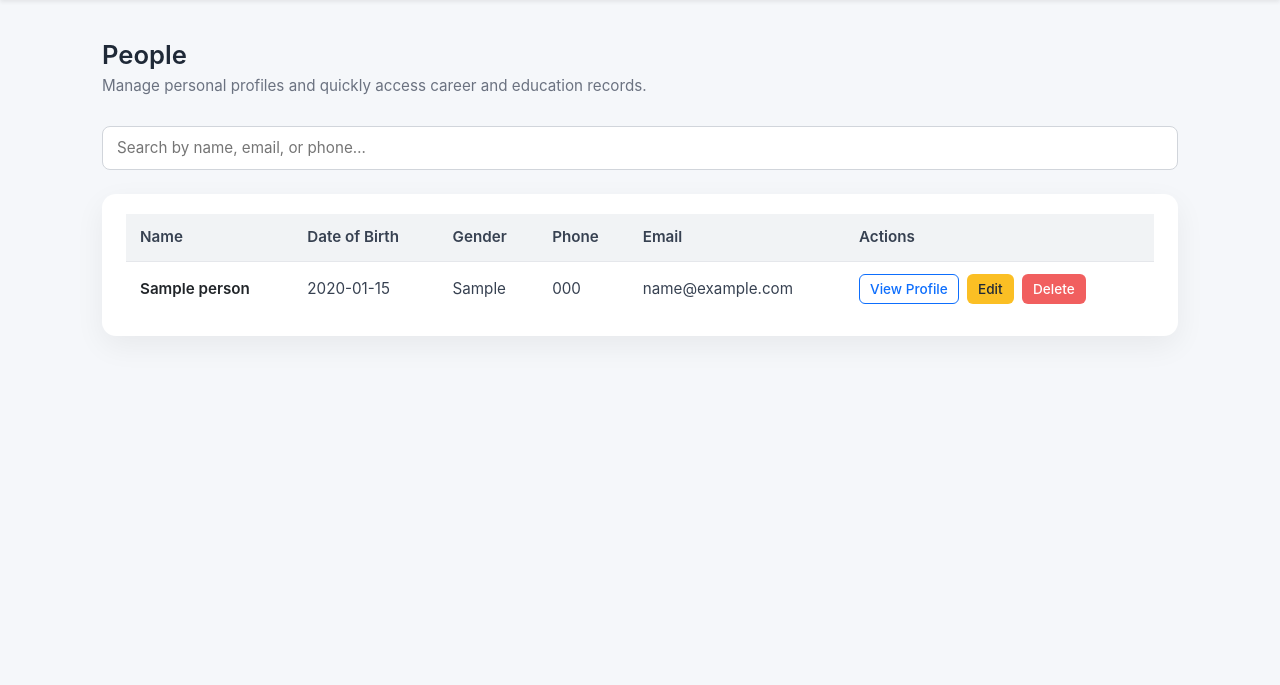
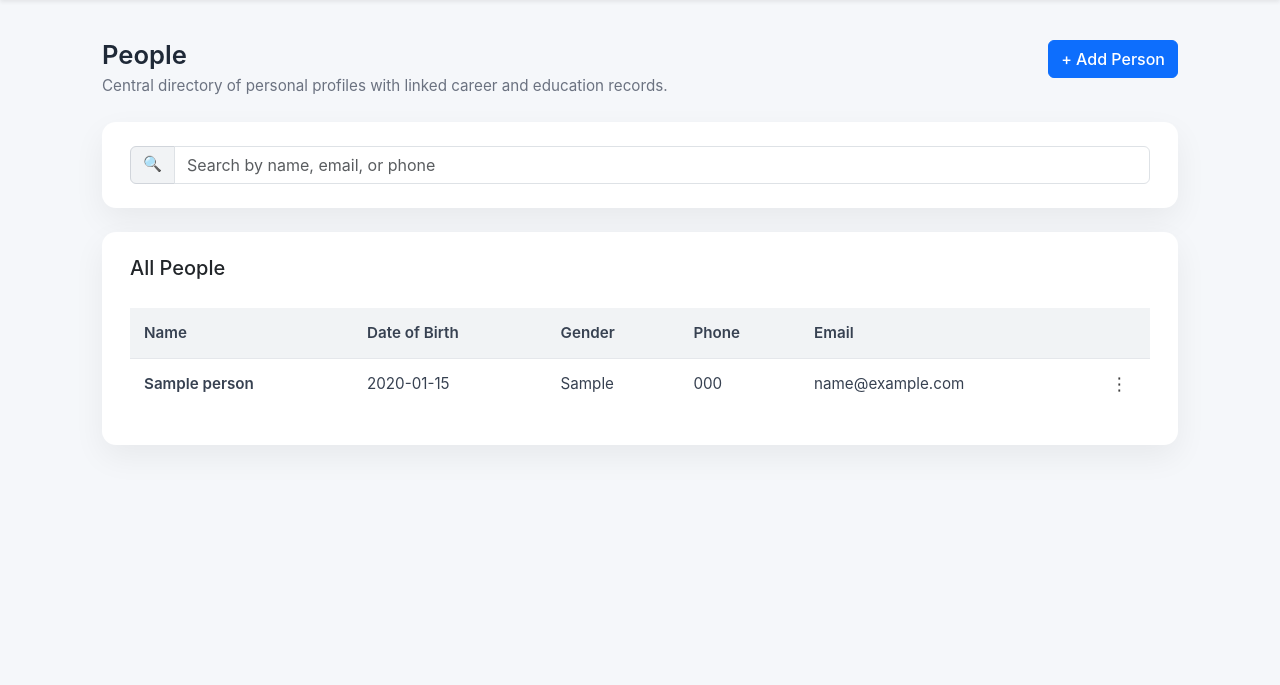
Before and after one commit to ananyascodehq/personal-info-management, a Flask app: page / in a window 1280 px wide. Shown: the part 64-749 px from the top of the page. Run offline with Flask 3, Linux system fonts and the light colour scheme; tables that the repository leaves empty hold one stand-in row (values such as "Sample post").

Commit message:
Major UI changes: Updated color scheme and layout for better user experience

```diff
--- a/static/style.css
+++ b/static/style.css
@@ -1,6 +1,6 @@
-/* =========================
+/* =========================================================
    GLOBAL RESET & BASE
-========================= */
+========================================================= */
 
 * {
   box-sizing: border-box;
@@ -14,23 +14,23 @@ body {
   min-height: 100vh;
 }
 
-/* Limit content width for readability */
+/* Limit content width */
 .container {
   max-width: 1100px;
 }
 
-/* =========================
+/* =========================================================
    APP SHELL
-========================= */
+========================================================= */
 
 .app-content {
   background-color: #f5f7fa;
   min-height: calc(100vh - 64px);
 }
 
-/* =========================
+/* =========================================================
    NAVBAR
-========================= */
+========================================================= */
 
 .navbar {
   height: 64px;
@@ -48,9 +48,9 @@ body {
   padding: 6px 14px;
 }
 
-/* =========================
+/* =========================================================
    PAGE HEADERS
-========================= */
+========================================================= */
 
 .page-title {
   font-size: 1.6rem;
@@ -62,12 +62,12 @@ body {
 .page-subtitle {
   font-size: 0.95rem;
   color: #6b7280;
-  margin-bottom: 1.75rem;
+  margin-bottom: 1.25rem; /* tightened for hierarchy */
 }
 
-/* =========================
+/* =========================================================
    FLASH MESSAGES
-========================= */
+========================================================= */
 
 .alert {
   border-radius: 10px;
@@ -90,51 +90,37 @@ body {
   color: #084298;
 }
 
-/* =========================
-   CARDS / PANELS
-========================= */
+/* =========================================================
+   PANELS (TOP-LEVEL CONTAINERS)
+========================================================= */
 
 .panel {
   background-color: #ffffff;
   border-radius: 14px;
   padding: 24px 28px;
-  box-shadow: 0 10px 30px rgba(0, 0, 0, 0.06);
+  box-shadow: 0 12px 32px rgba(0, 0, 0, 0.06);
   margin-bottom: 24px;
 }
 
-/* =========================
-   SEARCH BAR
-========================= */
+/* =========================================================
+   SEARCH / UTILITIES
+========================================================= */
 
-.search-bar {
-  display: flex;
-  gap: 10px;
-  margin-bottom: 24px;
-}
-
-.search-bar input {
-  flex: 1;
-  border-radius: 8px;
-  border: 1px solid #d1d5db;
-  padding: 10px 14px;
+.input-group-text {
+  background-color: #f1f3f5;
+  border-color: #d1d5db;
   font-size: 0.95rem;
 }
 
-.search-bar input:focus {
-  outline: none;
-  border-color: #2563eb;
-  box-shadow: 0 0 0 2px rgba(37, 99, 235, 0.15);
-}
-
-/* =========================
-   TABLES
-========================= */
+/* =========================================================
+   TABLES (GROUND LEVEL, NOT FLOATING)
+========================================================= */
 
 .table-wrapper {
   background-color: #ffffff;
-  border-radius: 14px;
-  padding: 20px 24px;
-  box-shadow: 0 10px 30px rgba(0, 0, 0, 0.06);
+  border-radius: 10px;
+  padding: 12px 0;
+  box-shadow: none; /* critical: tables are grounded */
 }
 
 table {
@@ -149,7 +135,7 @@ table thead {
 }
 
 table th {
-  padding: 12px 14px;
+  padding: 14px;
   text-align: left;
   font-weight: 600;
   color: #374151;
@@ -162,51 +148,69 @@ table td {
   color: #374151;
 }
 
-table tbody tr:hover {
-  background-color: #f9fafb;
+table tbody tr:last-child td {
+  border-bottom: none;
 }
 
-/* =========================
-   ACTION BUTTONS
-========================= */
+/* =========================================================
+   CLICKABLE ROWS (PRIMARY ACTION)
+========================================================= */
 
-.btn {
-  border-radius: 6px;
-  font-weight: 500;
+.clickable-row {
+  cursor: pointer;
+  transition: background-color 0.15s ease;
 }
 
-.btn-sm {
-  padding: 4px 10px;
-  font-size: 0.85rem;
+.clickable-row:hover {
+  background-color: #f8fafc;
 }
 
-.edit-btn {
-  background-color: #fbbf24;
-  color: #1f2937;
+/* Subtle left accent on hover */
+.clickable-row:hover td:first-child {
+  box-shadow: inset 3px 0 0 #2563eb;
 }
 
-.edit-btn:hover {
-  background-color: #f59e0b;
-  color: #1f2937;
+/* =========================================================
+   ACTION VISIBILITY CONTROL
+========================================================= */
+
+/* Keep action column tight */
+.table-wrapper td:last-child {
+  width: 1%;
+  white-space: nowrap;
 }
 
-.delete-btn {
-  background-color: #ef4444;
-  color: #ffffff;
-  opacity: 0.85;
+/* De-emphasize actions until intent */
+.table-wrapper .btn {
+  opacity: 0.75;
+  transition: opacity 0.15s ease;
 }
 
-.delete-btn:hover {
-  background-color: #dc2626;
+.table-wrapper tr:hover .btn {
   opacity: 1;
-
 }
 
+/* Kebab menu */
+.dropdown .btn-light {
+  background-color: transparent;
+  border: none;
+  font-size: 1.1rem;
+  line-height: 1;
+  padding: 4px 8px;
+}
 
+.dropdown .btn-light:hover {
+  background-color: #f1f3f5;
+}
 
-/* =========================
+.dropdown-menu {
+  border-radius: 10px;
+  box-shadow: 0 12px 30px rgba(0, 0, 0, 0.08);
+}
+
+/* =========================================================
    EMPTY STATES
-========================= */
+========================================================= */
 
 .empty-state {
   background-color: #ffffff;
@@ -229,9 +233,9 @@ table tbody tr:hover {
   margin-bottom: 20px;
 }
 
-/* =========================
+/* =========================================================
    FORMS
-========================= */
+========================================================= */
 
 form label {
   font-weight: 500;
@@ -256,17 +260,52 @@ form textarea:focus {
   box-shadow: 0 0 0 2px rgba(37, 99, 235, 0.15);
 }
 
-/* =========================
-   UTILITY TWEAKS
-========================= */
+/* =========================================================
+   BUTTON TONE (NO TRAFFIC LIGHT UI)
+========================================================= */
+
+.btn {
+  border-radius: 6px;
+  font-weight: 500;
+}
+
+.btn-sm {
+  padding: 4px 10px;
+  font-size: 0.85rem;
+}
+
+/* Remove loud custom colors */
+.edit-btn,
+.delete-btn {
+  background: none;
+  border: none;
+  padding: 0;
+  font-weight: 500;
+}
+
+.edit-btn {
+  color: #2563eb;
+}
+
+.edit-btn:hover {
+  text-decoration: underline;
+}
+
+.delete-btn {
+  color: #dc2626;
+}
+
+.delete-btn:hover {
+  text-decoration: underline;
+}
+
+/* =========================================================
+   UTILITIES
+========================================================= */
 
 .text-muted {
   color: #6b7280 !important;
 }
-
-.table-wrapper tbody tr:hover {
-  background-color: #f9fafb;
+.text-primary {
+  color: #2563eb !important;
 }
-.table-wrapper tbody tr:last-child td {
-  border-bottom: none;
-}
--- a/templates/index.html
+++ b/templates/index.html
@@ -1,43 +1,87 @@
 {% extends 'base.html' %} {% block content %}
 
-<!-- 📄 Page Header -->
-<div class="mb-4">
-  <h1 class="page-title">People</h1>
-  <p class="page-subtitle">
-    Manage personal profiles and quickly access career and education records.
+<!-- =========================
+     HEADER + PRIMARY ACTION
+========================= -->
+<div class="d-flex justify-content-between align-items-start mb-4">
+  <div>
+    <h1 class="page-title mb-1">People</h1>
+    <p class="page-subtitle mb-0">
+      Central directory of personal profiles with linked career and education
+      records.
     </p>
   </div>
 
-<!-- 🔍 Search -->
-<form method="GET" action="{{ url_for('index') }}" class="search-bar">
+  <a href="{{ url_for('add_person') }}" class="btn btn-primary">
+    + Add Person
+  </a>
+</div>
+
+<!-- =========================
+     SEARCH / UTILITIES
+========================= -->
+<div class="panel mb-4">
+  <form method="GET" action="{{ url_for('index') }}">
+    <div class="input-group">
+      <span class="input-group-text">🔍</span>
       <input
         type="text"
         name="q"
-    placeholder="Search by name, email, or phone…"
+        class="form-control"
+        placeholder="Search by name, email, or phone"
         value="{{ search_query }}"
       />
       {% if search_query %}
-  <a href="{{ url_for('index') }}" class="btn btn-outline-secondary"> Clear </a>
+      <a href="{{ url_for('index') }}" class="btn btn-outline-secondary">
+        Clear
+      </a>
       {% endif %}
+    </div>
   </form>
 
+  {% if search_query %}
+  <p class="text-muted mt-2 mb-0">
+    Showing results for <strong>“{{ search_query }}”</strong>
+  </p>
+  {% endif %}
+</div>
+
+<!-- =========================
+     CONTENT
+========================= -->
 {% if is_empty %}
 
-<!-- 🌱 Empty State -->
+<!-- 🌱 EMPTY STATES -->
 <div class="empty-state">
-  <h5>No people found</h5>
+  {% if search_query %}
+  <h5>No results found</h5>
   <p>
-    Start by adding a person to manage their profile, career, and education
+    We couldn’t find anyone matching
+    <strong>“{{ search_query }}”</strong>.
+  </p>
+  <a href="{{ url_for('index') }}" class="btn btn-outline-secondary">
+    Clear search
+  </a>
+  {% else %}
+  <h5>No people yet</h5>
+  <p>
+    Start by adding a person to manage profiles, careers, and education
     information in one place.
   </p>
   <a href="{{ url_for('add_person') }}" class="btn btn-primary">
     + Add your first person
   </a>
+  {% endif %}
 </div>
 
 {% else %}
 
-<!-- 📋 People Table -->
+<!-- =========================
+       PEOPLE TABLE
+  ========================= -->
+<div class="panel">
+  <h5 class="mb-3">All People</h5>
+
   <div class="table-wrapper">
     <table>
       <thead>
@@ -47,47 +91,60 @@
           <th>Gender</th>
           <th>Phone</th>
           <th>Email</th>
-        <th>Actions</th>
+          <th></th>
         </tr>
       </thead>
 
       <tbody>
         {% for row in persons %}
-      <tr>
-        <!-- 👤 Name (plain text) -->
-        <td class="fw-semibold text-dark">{{ row[1] }}</td>
-
+        <tr
+          class="clickable-row"
+          data-href="{{ url_for('person_detail', id=row[0]) }}"
+          onclick="window.location=this.dataset.href"
+        >
+          <td class="fw-semibold">{{ row[1] }}</td>
           <td>{{ row[2] or '-' }}</td>
           <td>{{ row[3] }}</td>
           <td>{{ row[4] }}</td>
           <td>{{ row[5] }}</td>
 
-        <!-- 🔘 Actions -->
-        <td>
+          <!-- ⋮ ACTIONS -->
+          <td onclick="event.stopPropagation()">
+            <div class="dropdown">
+              <button
+                class="btn btn-sm btn-light"
+                data-bs-toggle="dropdown"
+                aria-expanded="false"
+              >
+                ⋮
+              </button>
+              <ul class="dropdown-menu dropdown-menu-end">
+                <li>
                   <a
-            href="{{ url_for('person_detail', id=row[0]) }}"
-            class="btn btn-sm btn-outline-primary me-1"
-          >
-            View Profile
-          </a>
-          <a
+                    class="dropdown-item"
                     href="{{ url_for('update_person', id=row[0]) }}"
-            class="btn btn-sm edit-btn me-1"
                   >
                     Edit
                   </a>
+                </li>
+                <li><hr class="dropdown-divider" /></li>
+                <li>
                   <a
+                    class="dropdown-item text-danger"
                     href="{{ url_for('delete_person', id=row[0]) }}"
-            class="btn btn-sm delete-btn"
-            onclick="return confirm('Are you sure you want to delete this person?');"
+                    onclick="return confirm('Delete this person?')"
                   >
                     Delete
                   </a>
+                </li>
+              </ul>
+            </div>
           </td>
         </tr>
         {% endfor %}
       </tbody>
     </table>
   </div>
+</div>
 
 {% endif %} {% endblock %}
```
Lines whose indentation alone changed are shown as unchanged.
